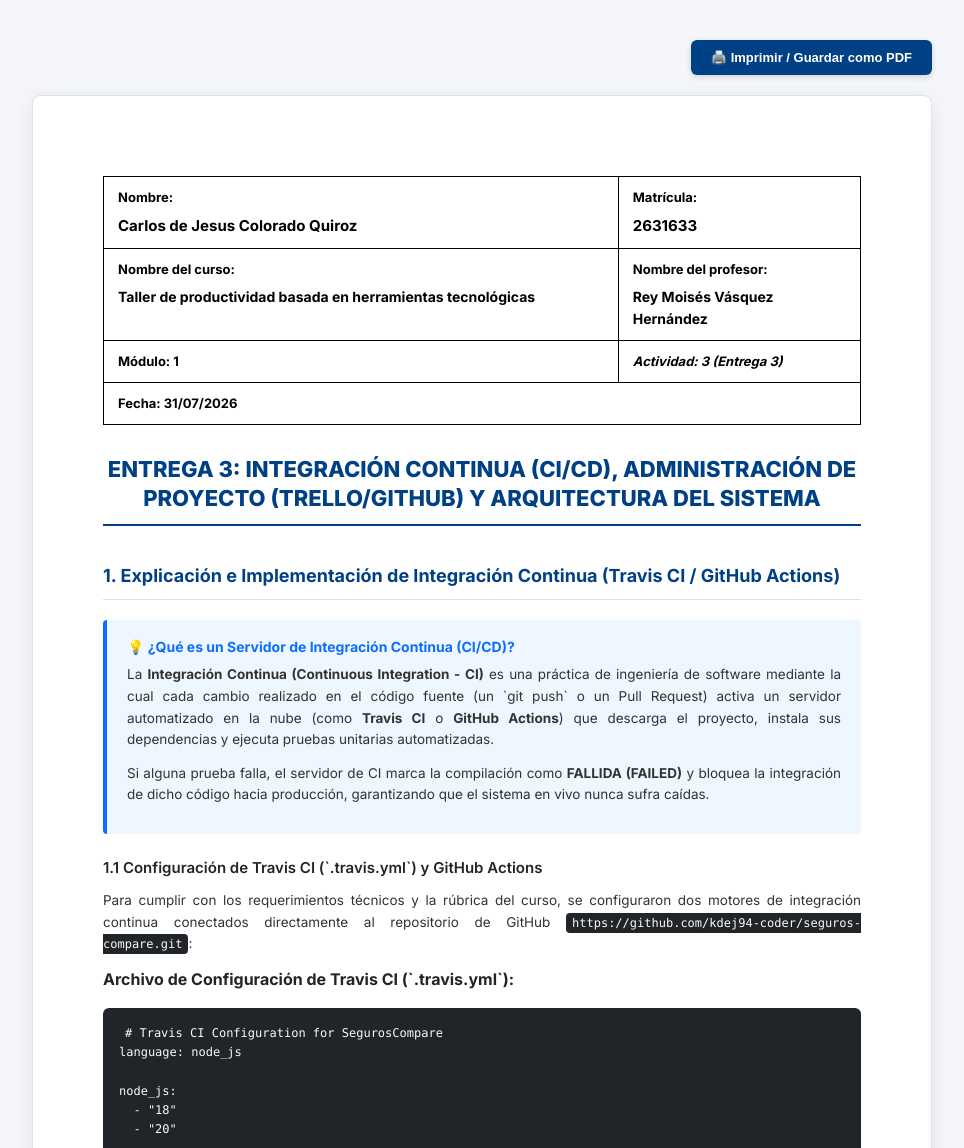
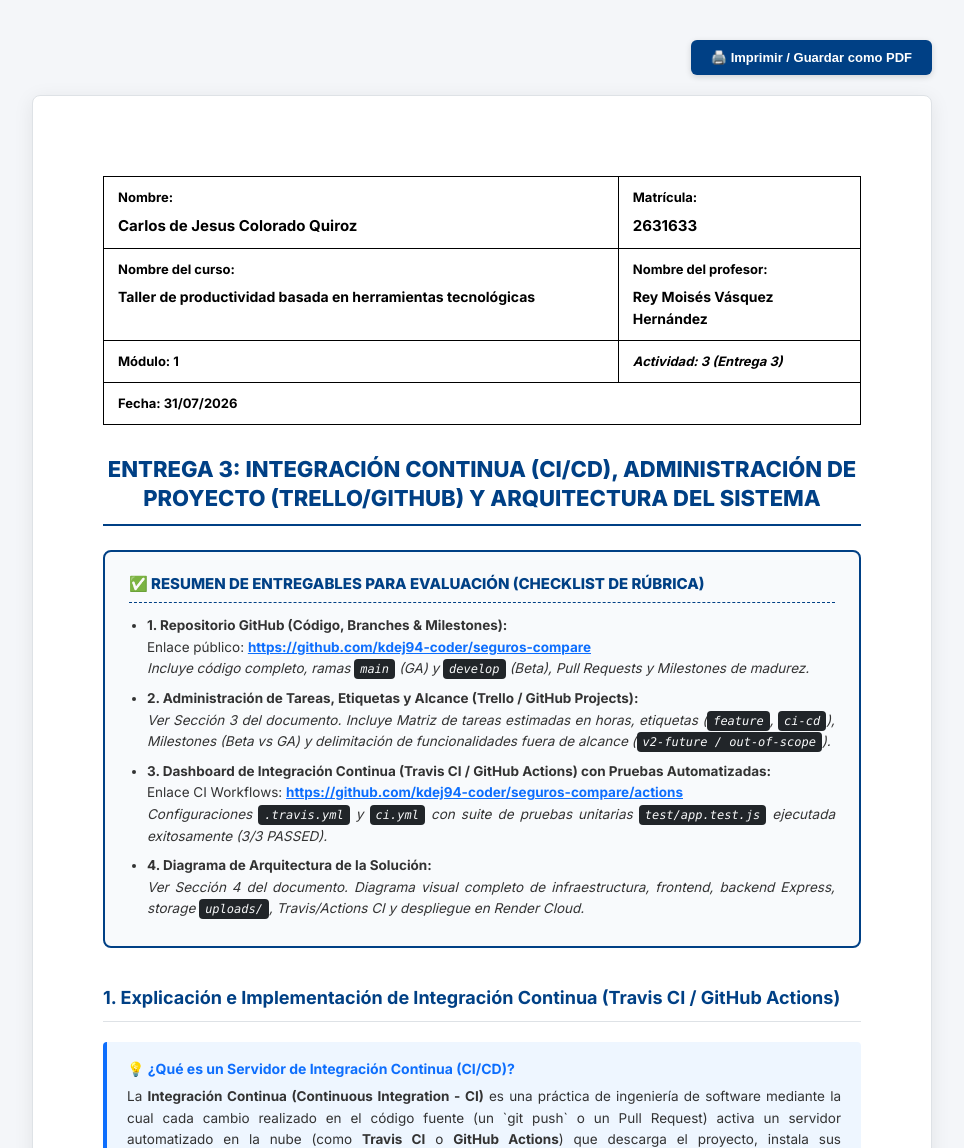
Before and after one commit to kdej94-coder/seguros-compare, a website: page Proyecto_Integrador_Entrega3.html in a window 1280 px wide. Shown: the top 1148 px of the page, without its empty margins (158-1122 px from the left). Drawn offline with Linux system fonts and the light colour scheme.

Commit message:
docs: add Deliverables Checklist section with links to GitHub, CI/CD, and Architecture Diagram

```diff
--- a/Proyecto_Integrador_Entrega3.html
+++ b/Proyecto_Integrador_Entrega3.html
@@ -268,6 +268,33 @@
             </table>
 
             <h1>ENTREGA 3: INTEGRACIÓN CONTINUA (CI/CD), ADMINISTRACIÓN DE PROYECTO (TRELLO/GITHUB) Y ARQUITECTURA DEL SISTEMA</h1>
+
+            <!-- Entregables Checklist & Accesos Directos para Evaluación -->
+            <div style="background: #f8fafc; border: 2px solid #004085; border-radius: 8px; padding: 20px 24px; margin-bottom: 30px;">
+                <h3 style="color: #004085; font-size: 15px; margin-top: 0; margin-bottom: 12px; font-weight: 800; border-bottom: 1px dashed #004085; padding-bottom: 6px;">
+                    ✅ RESUMEN DE ENTREGABLES PARA EVALUACIÓN (CHECKLIST DE RÚBRICA)
+                </h3>
+                <ul style="margin-left: 18px; margin-bottom: 0; font-size: 12.5px;">
+                    <li style="margin-bottom: 8px;">
+                        <strong>1. Repositorio GitHub (Código, Branches & Milestones):</strong><br>
+                        Enlace público: <a href="https://github.com/kdej94-coder/seguros-compare" target="_blank" style="color: #0d6efd; font-weight: 700;">https://github.com/kdej94-coder/seguros-compare</a><br>
+                        <em>Incluye código completo, ramas <code>main</code> (GA) y <code>develop</code> (Beta), Pull Requests y Milestones de madurez.</em>
+                    </li>
+                    <li style="margin-bottom: 8px;">
+                        <strong>2. Administración de Tareas, Etiquetas y Alcance (Trello / GitHub Projects):</strong><br>
+                        <em>Ver Sección 3 del documento. Incluye Matriz de tareas estimadas en horas, etiquetas (<code>feature</code>, <code>ci-cd</code>), Milestones (Beta vs GA) y delimitación de funcionalidades fuera de alcance (<code>v2-future / out-of-scope</code>).</em>
+                    </li>
+                    <li style="margin-bottom: 8px;">
+                        <strong>3. Dashboard de Integración Continua (Travis CI / GitHub Actions) con Pruebas Automatizadas:</strong><br>
+                        Enlace CI Workflows: <a href="https://github.com/kdej94-coder/seguros-compare/actions" target="_blank" style="color: #0d6efd; font-weight: 700;">https://github.com/kdej94-coder/seguros-compare/actions</a><br>
+                        <em>Configuraciones <code>.travis.yml</code> y <code>ci.yml</code> con suite de pruebas unitarias <code>test/app.test.js</code> ejecutada exitosamente (3/3 PASSED).</em>
+                    </li>
+                    <li>
+                        <strong>4. Diagrama de Arquitectura de la Solución:</strong><br>
+                        <em>Ver Sección 4 del documento. Diagrama visual completo de infraestructura, frontend, backend Express, storage <code>uploads/</code>, Travis/Actions CI y despliegue en Render Cloud.</em>
+                    </li>
+                </ul>
+            </div>
 
             <!-- SECTION 1: INTEGRACIÓN CONTINUA -->
             <section>
```
Also changed, not shown: Proyecto_Integrador_Entrega3.md (+13 -0 lines).
